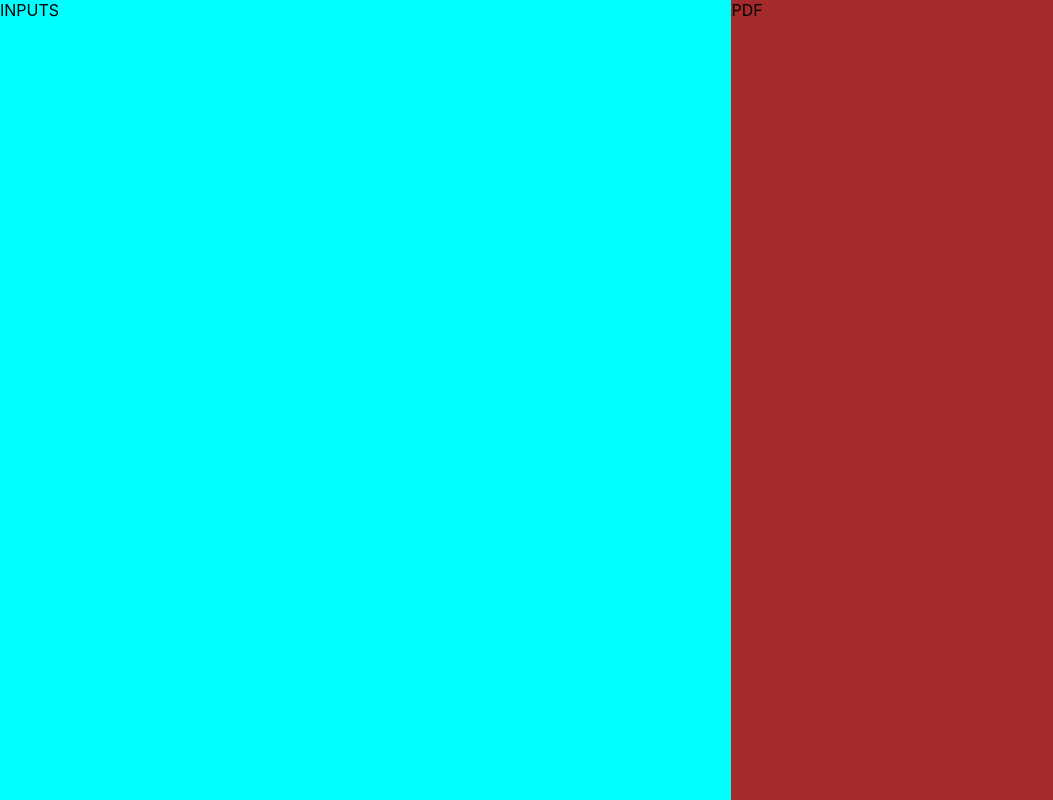
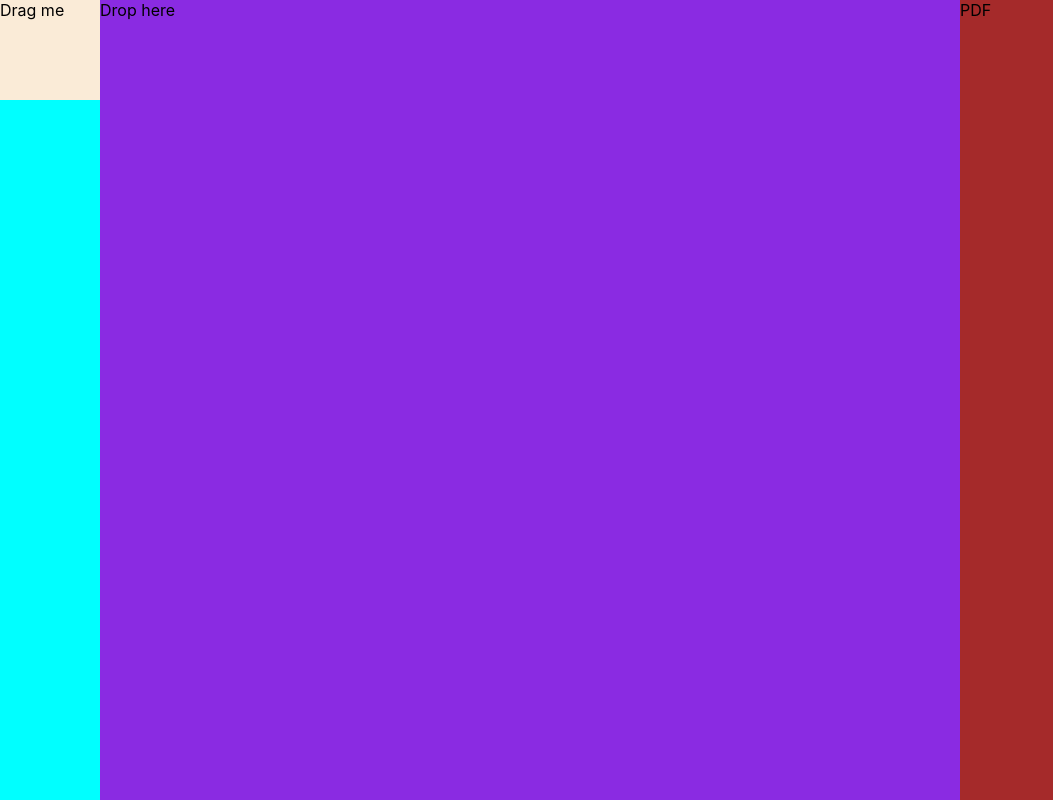
Before and after one commit to johan-uqac/hackathon-web, a React (Create React App) app in the folder hackaton-web/: page / in a window 1280 px wide. Shown: the whole page, without its empty margins (0-1053 px from the left). Built offline with nearby package versions, Linux system fonts and the light colour scheme.

Commit message:
add basic drag and drop

```diff
--- a/hackaton-web/package.json
+++ b/hackaton-web/package.json
@@ -3,6 +3,7 @@
   "version": "0.1.0",
   "private": true,
   "dependencies": {
+    "@dnd-kit/core": "^6.0.8",
     "@testing-library/jest-dom": "^5.17.0",
     "@testing-library/react": "^13.4.0",
     "@testing-library/user-event": "^13.5.0",
--- a/hackaton-web/src/App.css
+++ b/hackaton-web/src/App.css
@@ -5,11 +5,30 @@
 }
 
 .inputsDiv {
-  flex: 4;
+  flex: 3;
+  display: flex;
   background-color: aqua;
 }
 
 .pdfDiv {
-  flex: 3;
+  flex: 1;
   background-color: brown;
 }
+
+.draggable {
+  width: 100px;
+  height: 100px;
+  background-color: red;
+  position: absolute;
+  z-index: 9;
+}
+
+.droppableDiv {
+  flex: 1;
+  background-color: blueviolet;
+}
+
+.draggableList {
+  flex: 1;
+  background-color: blue;
+}
--- a/hackaton-web/src/App.tsx
+++ b/hackaton-web/src/App.tsx
@@ -1,11 +1,37 @@
 import './App.css';
 
+import {DndContext} from '@dnd-kit/core';
+
+import Draggable from './Components/Draggables/Draggable';
+import Droppable from './Droppable';
+import { useState } from 'react';
+
 function App() {
+  const [isDropped, setIsDropped] = useState(false);
+  const draggableMarkup = (
+    <Draggable>Drag me</Draggable>
+  );
+
+  function handleDragEnd(event: any) {
+    if (event.over && event.over.id === 'droppable') {
+      setIsDropped(true);
+    }
+  }
+
   return (
     <div className="App">
-      <div className="inputsDiv">
-        <span>INPUTS</span>
-      </div>
+      <DndContext onDragEnd={handleDragEnd}>
+        <div className="inputsDiv">
+            <div className='draggablesList'>
+              {!isDropped ? draggableMarkup : null}
+            </div>
+            <div className='droppableDiv'>
+              <Droppable>
+                  {isDropped ? draggableMarkup : 'Drop here'}
+              </Droppable>
+            </div>
+        </div>
+      </DndContext>
       <div className="pdfDiv">
         <span>PDF</span>
       </div>
--- /dev/null
+++ b/hackaton-web/src/Components/Draggables/Draggable.css
@@ -0,0 +1,5 @@
+.draggable1 {
+    width: 100px;
+    height: 100px;
+    background-color: antiquewhite;
+  }
--- /dev/null
+++ b/hackaton-web/src/Components/Draggables/Draggable.tsx
@@ -0,0 +1,19 @@
+import React from 'react';
+import {useDraggable} from '@dnd-kit/core';
+import "./Draggable.css";
+
+export default function Draggable(props: any) {
+  const {attributes, listeners, setNodeRef, transform} = useDraggable({
+    id: 'draggable',
+  });
+  const style = transform ? {
+    transform: `translate3d(${transform.x}px, ${transform.y}px, 0)`,
+  } : undefined;
+
+
+  return (
+    <div ref={setNodeRef} style={style} {...listeners} {...attributes} className='draggable1'>
+      {props.children}
+    </div>
+  );
+}
--- /dev/null
+++ b/hackaton-web/src/Droppable.tsx
@@ -0,0 +1,18 @@
+import React from 'react';
+import {useDroppable} from '@dnd-kit/core';
+
+export default function Droppable(props: any) {
+  const {isOver, setNodeRef} = useDroppable({
+    id: 'droppable',
+  });
+  const style = {
+    color: isOver ? 'green' : undefined,
+  };
+
+
+  return (
+    <div ref={setNodeRef} style={style}>
+      {props.children}
+    </div>
+  );
+}
```
Also changed, not shown: 1 other file (tests, documents, lock files or other folders).
